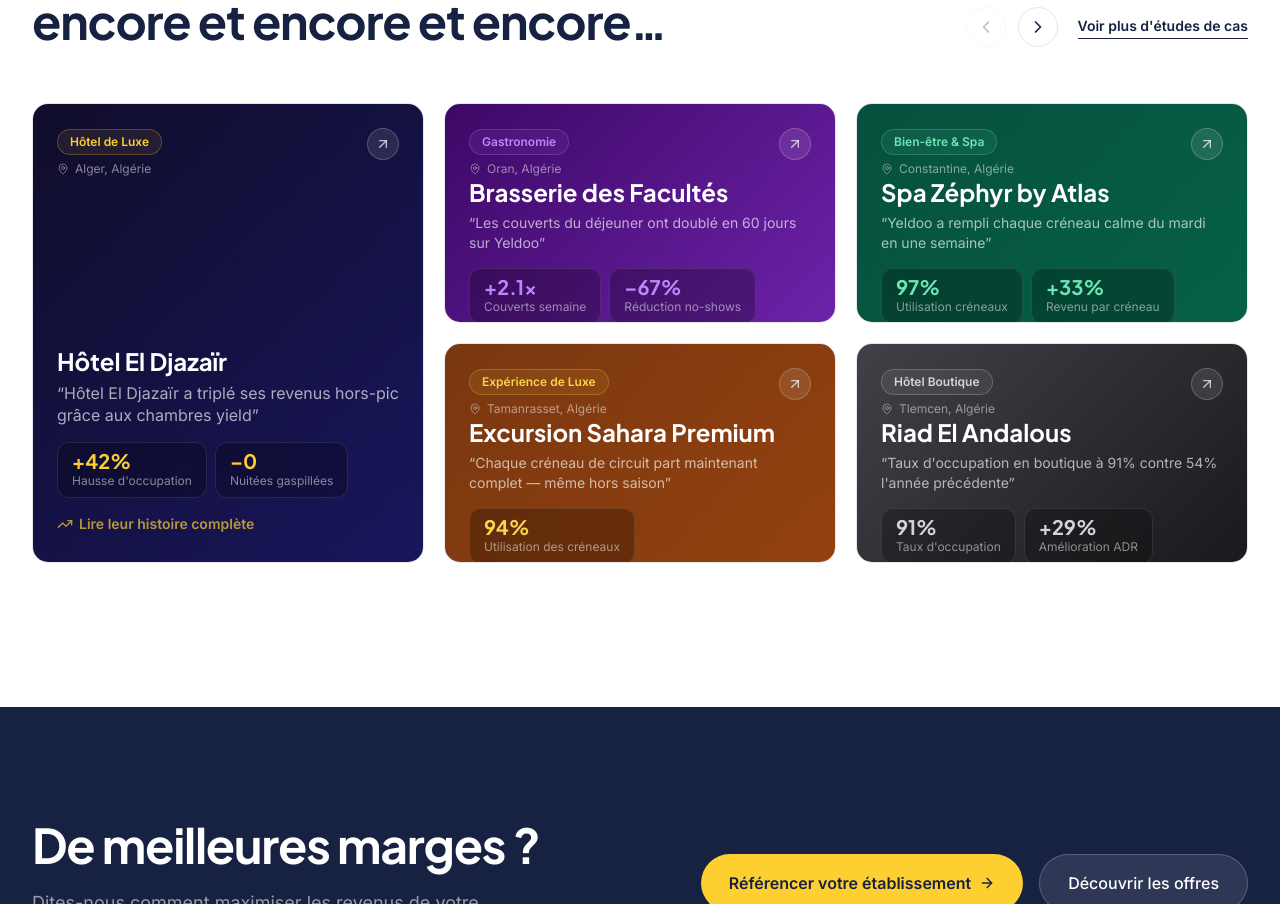
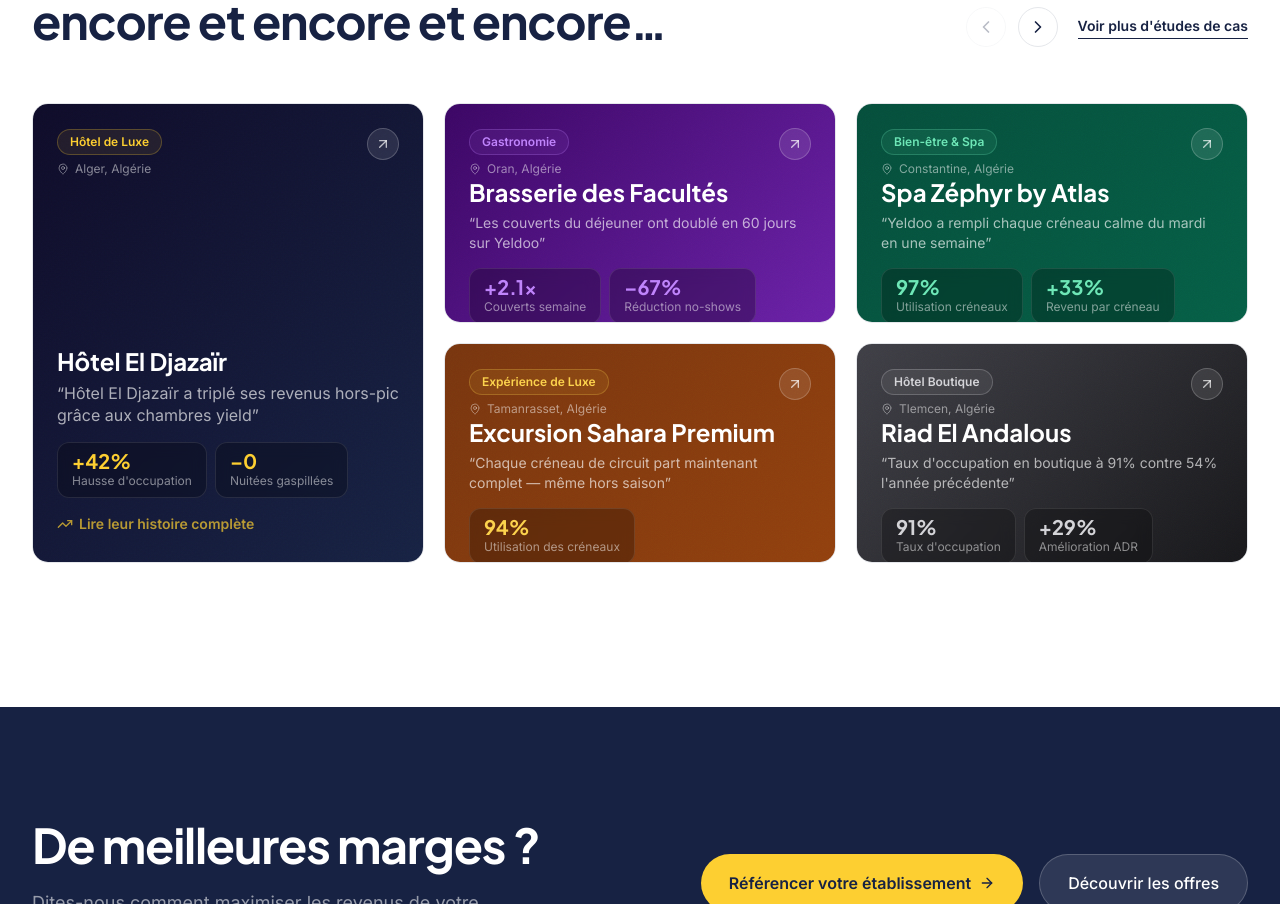
Before and after one commit to AmineBelho21/yeldoo, a Next.js app: page / in a window 1280 px wide. Shown: the part 3326-4230 px from the top of the page. Built offline with nearby package versions, Linux system fonts and the light colour scheme.

Commit message:
feat: update gradient colors for consistency across components

```diff
--- a/app/globals.css
+++ b/app/globals.css
@@ -3,7 +3,7 @@
 @theme {
   /* Brand Colors */
   --color-yeldoo-navy: #172243;
-  --color-yeldoo-navy-light: #211E73;
+  --color-yeldoo-navy-light: #1f3268;
   --color-yeldoo-gold: #fdcf31;
   --color-yeldoo-gold-dark: #e8b800;
   --color-yeldoo-cream: #F8F9FA;
--- a/src/components/Hero.tsx
+++ b/src/components/Hero.tsx
@@ -18,7 +18,7 @@
     originalPrice: "24,000",
     newPrice: "14,000",
     slotsLeft: 2,
-    gradientFrom: "#17155A",
+    gradientFrom: "#172243",
     gradientTo: "#2D2A8A",
     claimedPercent: 80,
   },
--- a/src/components/PartnerCarousel.tsx
+++ b/src/components/PartnerCarousel.tsx
@@ -11,7 +11,7 @@
     name: "Hôtel El Djazaïr",
     metrics: ["+42%", "–0"],
     gradientFrom: "#0f0c29",
-    gradientTo: "#17155A",
+    gradientTo: "#172243",
     accentColor: "#fdcf31",
     featured: true,
   },
```
